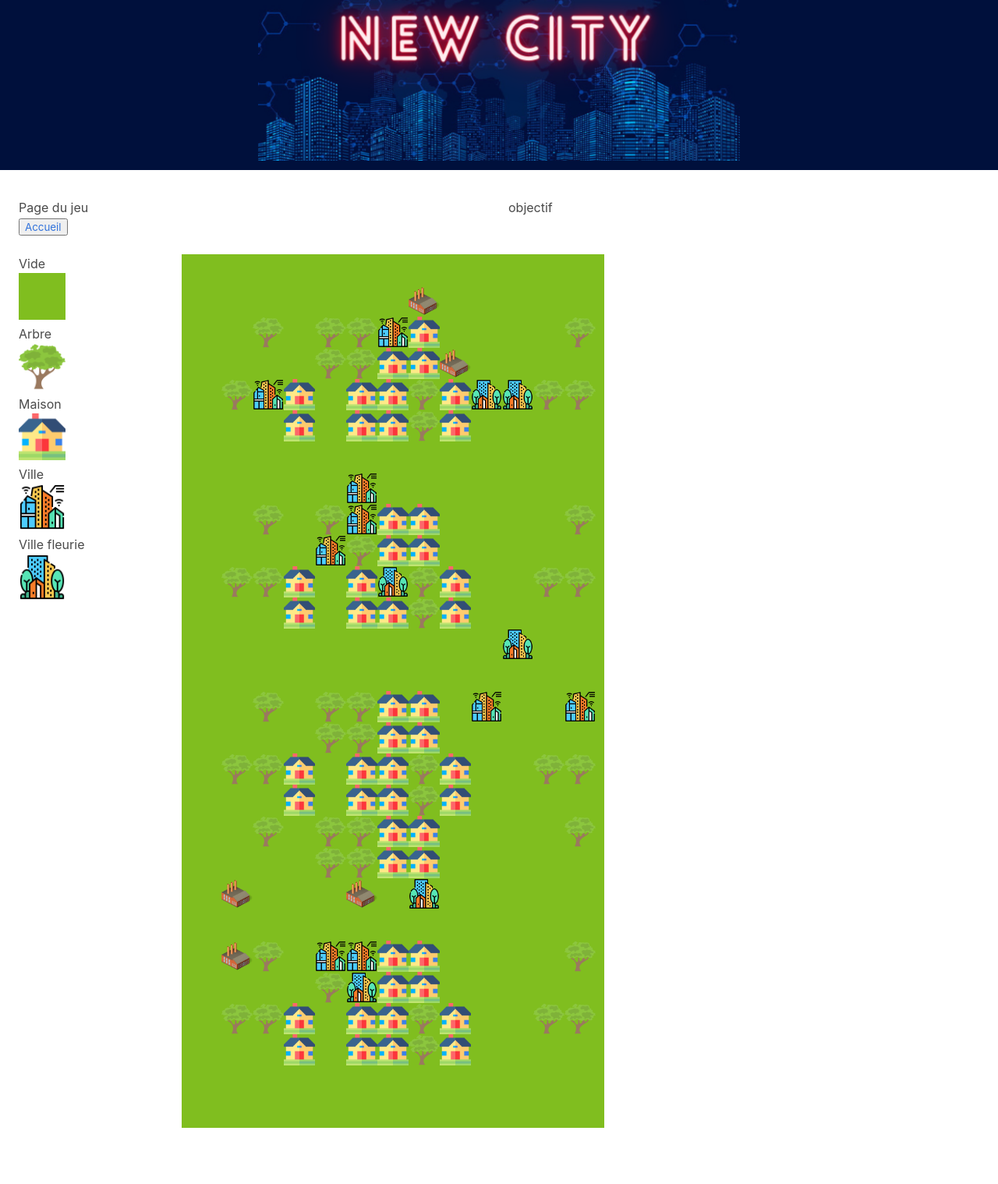
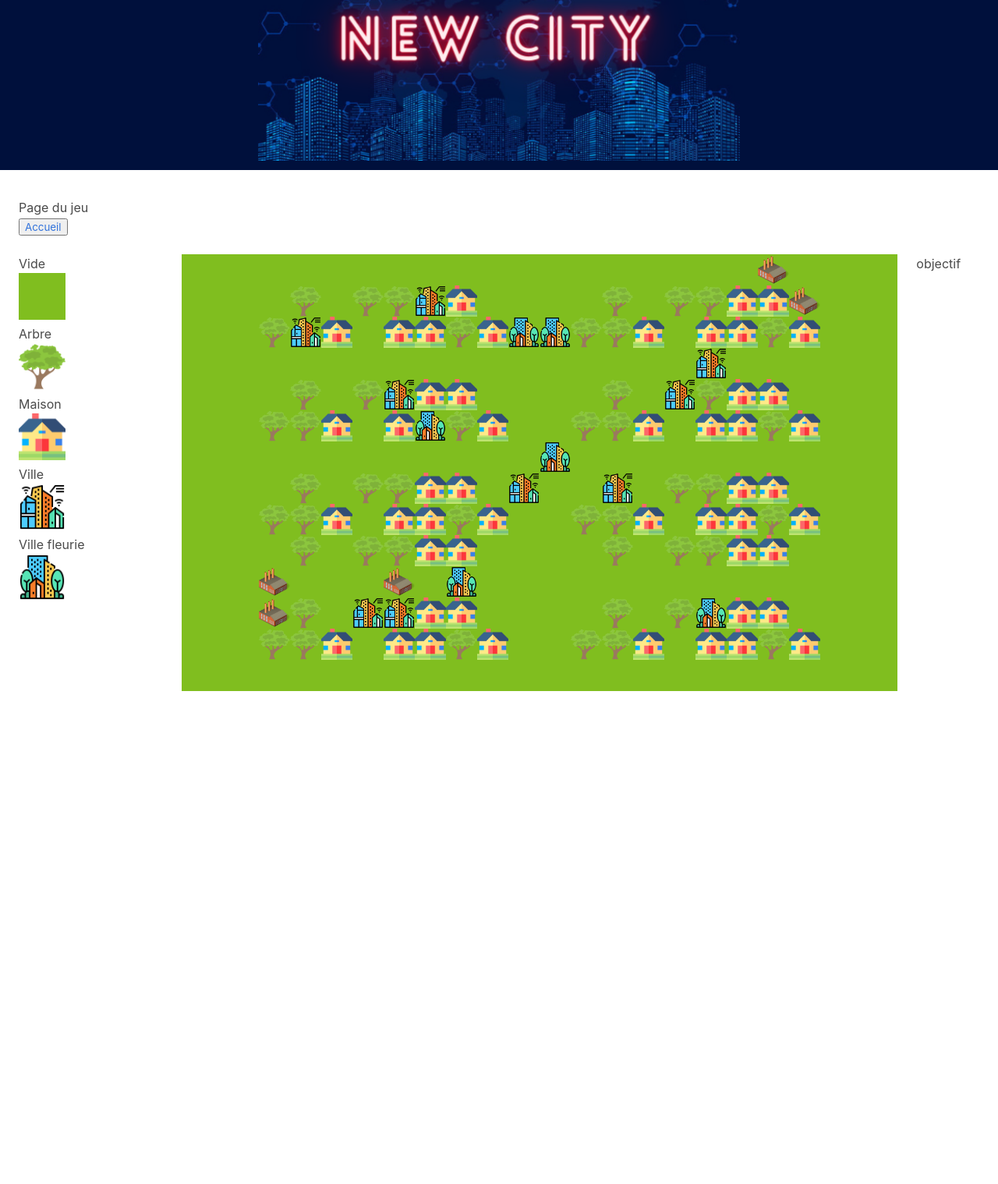
Before and after one commit to Gun1dex/NewCity, a PHP site: page /index.php?page=jeu in a window 1280 px wide. Shown: the whole page at 78% size. After the commit the page ends 886 px from the top, so only its background shows below. Run offline with PHP 8.4, Linux system fonts and the light colour scheme; some libraries are stand-ins or nearby versions.

Commit message:
Objectif

```diff
--- a/src/vue/jeu.php
+++ b/src/vue/jeu.php
@@ -8,21 +8,18 @@
         <h1>Page du jeu</h1>
         <button><a href="index.php?pade=accueil">Accueil</a></button>
     </div>
-    <div class="column">
-        objectif
-    </div>
 </div>
 <div class="columns mobile">
     <div class="column is-2">
         <div id="affichage_menu">
         </div>
     </div>
-    <div class="column is-10" style="text-align:center;">
-
-        <div style="line-height:0px; background-color:#80be1f;height:100%; width:53%;" id="affichage_jeu">
+    <div class="column is-9" style="text-align:center;">
+        <div style="line-height:0px; background-color:#80be1f;" id="affichage_jeu">
         </div>
-
-
+    </div>
+    <div class="column is-1">
+        objectif
     </div>
 
 </div>
```
